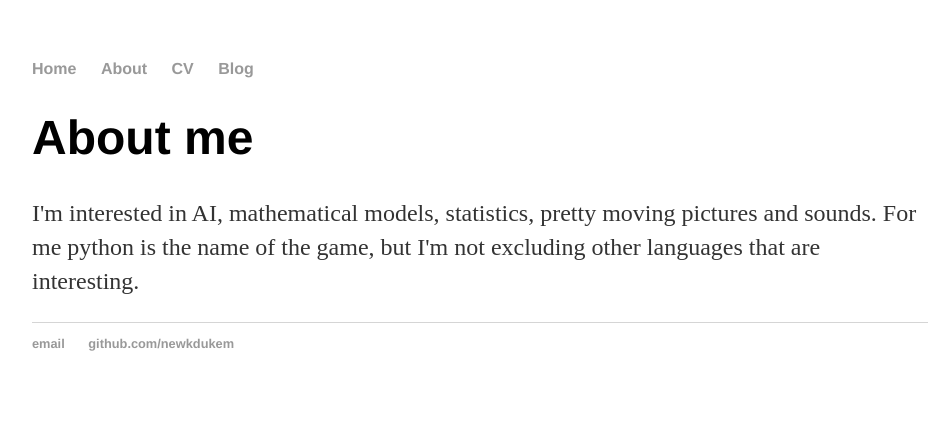
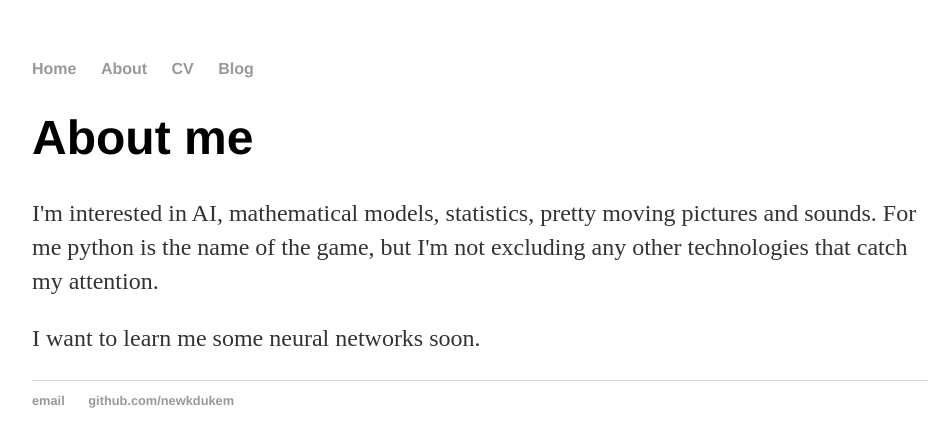
Before and after one commit to newkdukem/newkdukem.github.io, a Jekyll site: the page built from about/index.html, in a window 1280 px wide. Shown: the top 447 px of the page, without its empty margins (160-1107 px from the left). Built offline with Jekyll 4.4.1, drawn with Linux system fonts in a browser that asks for light colours.

Commit message:
Update index.html

```diff
--- a/about/index.html
+++ b/about/index.html
@@ -4,5 +4,6 @@ title: About Nikola Demerdjiev
 ---
 <div class="blurb">
 	<h1>About me</h1>
-	<p>I'm interested in AI, mathematical models, statistics, pretty moving pictures and sounds. For me python is the name of the game, but I'm not excluding other languages that are interesting.</p>
+	<p>I'm interested in AI, mathematical models, statistics, pretty moving pictures and sounds. For me python is the name of the game, but I'm not excluding any other technologies that catch my attention.</p>
+	<p>I want to learn me some neural networks soon.</p>
 </div><!-- /.blurb -->
```
